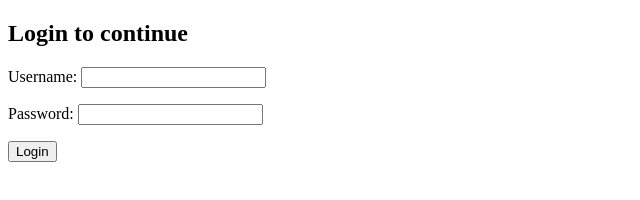
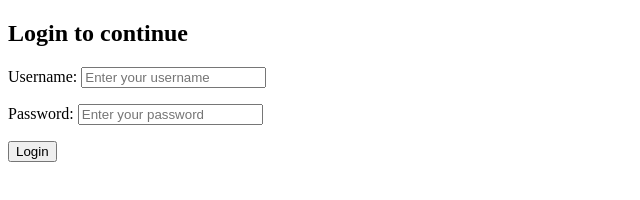
Before and after one commit to lokesh58/DevClubAssignment6, a website: page source/login.html in a window 1280 px wide. Shown: the whole page, without its empty margins (0-640 px from the left). Drawn offline with Linux system fonts and the light colour scheme.

Commit message:
Added placeholders for input fields

```diff
--- a/source/login.html
+++ b/source/login.html
@@ -7,8 +7,8 @@
 	<body>
 		<h2>Login to continue</h2>
 		<form method="post" action="auth">
-			<p>Username: <input type="text" name="user"></input></p>
-			<p>Password: <input type="password" name="pass"></input></p>
+			<p>Username: <input type="text" name="user" placeholder="Enter your username"></input></p>
+			<p>Password: <input type="password" name="pass" placeholder="Enter your password"></input></p>
 			<p><input type="submit" value="Login"></input></p>
 		</form>
 	</body>
```
